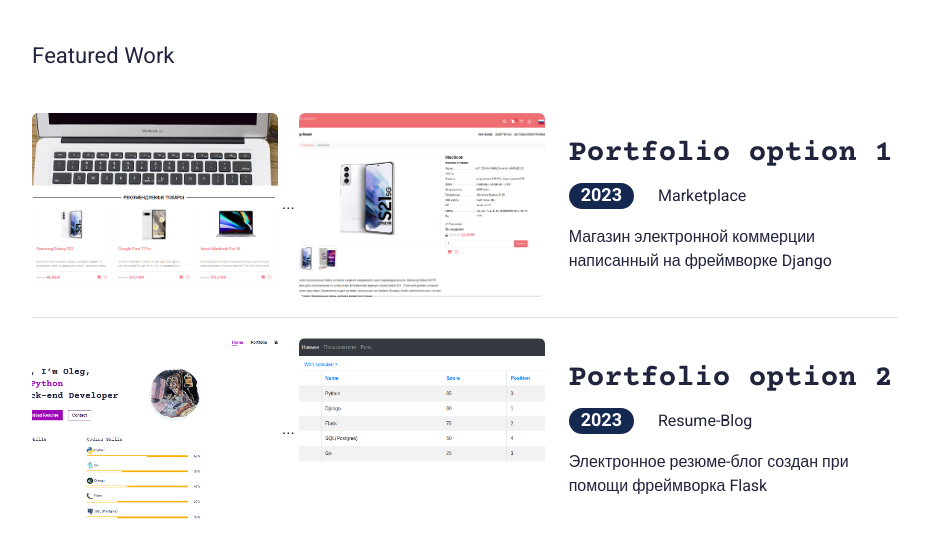
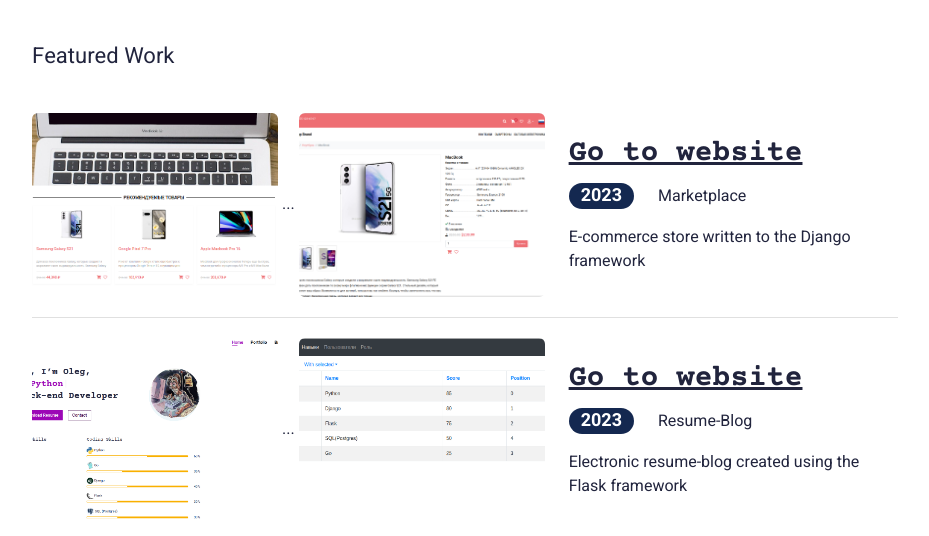
Before and after one commit to OlegRemizoff/OlegRemizoff.github.io, a plain HTML site: page index.html in a window 1280 px wide. Shown: the part 1040-1576 px from the top of the page, without its empty margins (175-1104 px from the left). Drawn offline with nearby package versions, Linux system fonts and the light colour scheme; some packages are replaced by stand-ins of ours; a script that the page names is missing.

Commit message:
refactoring

```diff
--- a/index.html
+++ b/index.html
@@ -308,13 +308,13 @@
               </div>
               <div class="col-md">
                 <div class="portfolioContentCol">
-                  <h4 class="lgTitle"><a href="javascript:void(0)">Portfolio option 1</a></h4>
+                  <h4 class="lgTitle"><a href="http://olegrem1zoff.pythonanywhere.com/"><span style="text-decoration: underline;">Go to website </span></a></h4>
                   <ul class="portfolioOption">
                     <li><span class="dateLbl">2023</span></li>
                     <li>Marketplace</li>
                   </ul>
-                  <p>Магазин электронной коммерции написанный на фреймворке Django</p>
-                  <!-- <p>E-commerce store written to the Django framework</p> -->
+                  <!-- <p>Магазин электронной коммерции написанный на фреймворке Django</p> -->
+                  <p>E-commerce store written to the Django framework</p>
                 </div>
               </div>
             </div>
@@ -334,13 +334,13 @@
               </div>
               <div class="col-md">
                 <div class="portfolioContentCol">
-                  <h4 class="lgTitle"><a href="javascript:void(0)">Portfolio option 2</a></h4>
+                  <h4 class="lgTitle"><a href="https://olegremizoff.pythonanywhere.com/"><span style="text-decoration: underline;">Go to website </span></a></h4>
                   <ul class="portfolioOption">
                     <li><span class="dateLbl">2023</span></li>
                     <li>Resume-Blog</li>
                   </ul>
-                  <p>Электронное резюме-блог  создан при помощи фреймворка Flask</p>
-                  <!-- <p>Electronic resume-blog created using the Flask framework</p> -->
+                  <!-- <p>Электронное резюме-блог  создан при помощи фреймворка Flask</p> -->
+                  <p>Electronic resume-blog created using the Flask framework</p>
                 </div>
               </div>
             </div>
```
Also changed, not shown: images/coming.png (added).
